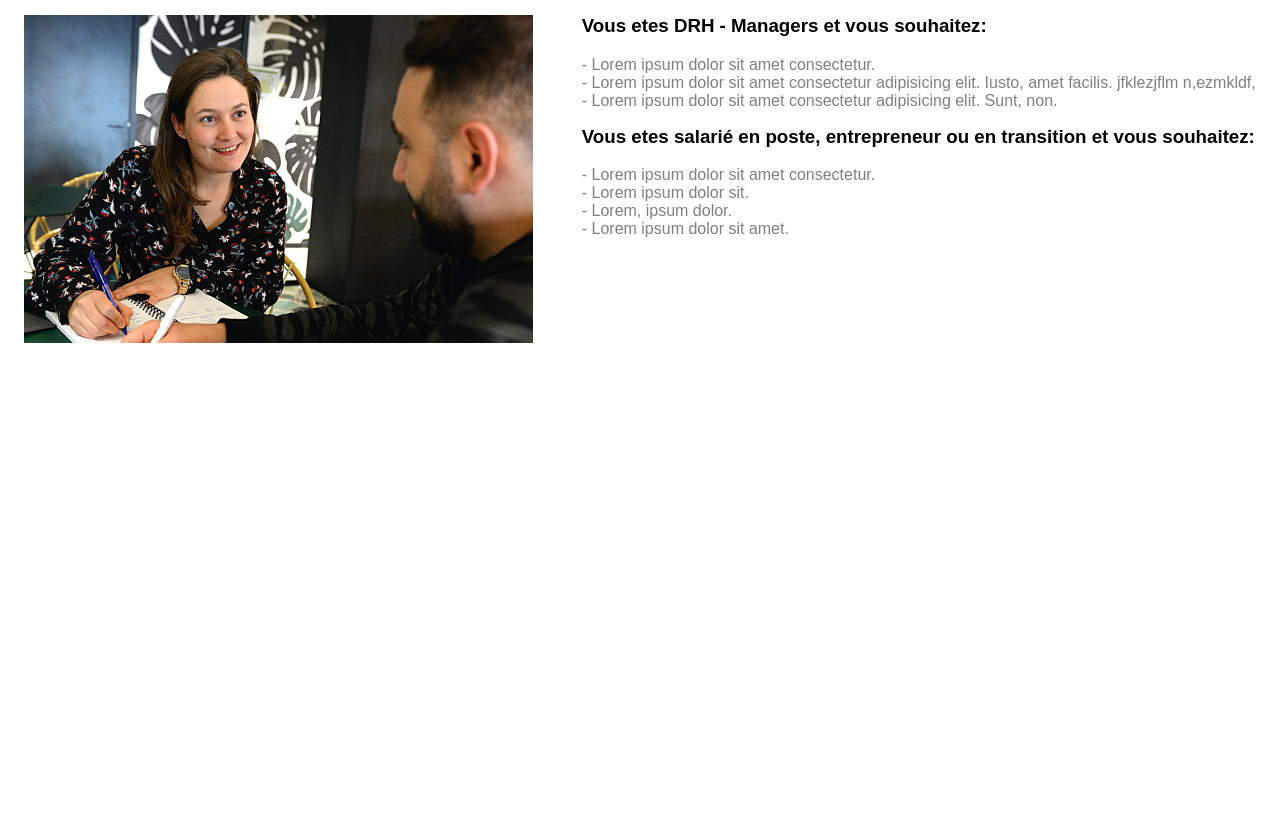
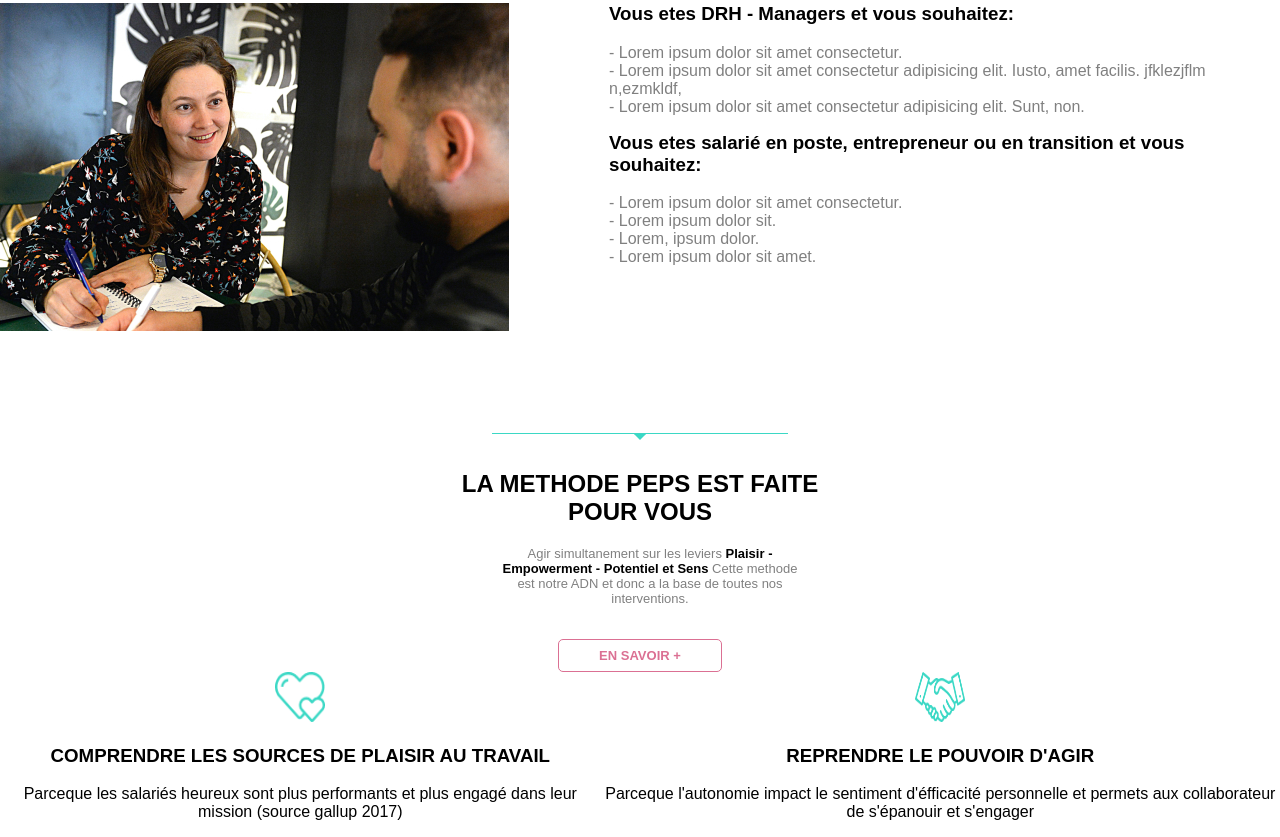
Before and after one commit to Romainperfer33/PROJET---PEPS, a plain HTML site: page index.html in a window 1280 px wide. Shown: the part 718-1555 px from the top of the page. Before the commit the page ends 1061 px from the top, so only its background shows below. Drawn offline with Linux system fonts and the light colour scheme; a web font is replaced by a local one.

Commit message:
Deuxieme commit

```diff
--- a/assets/css/style.css
+++ b/assets/css/style.css
@@ -38,7 +38,7 @@ nav ul {
 
 header .logo {
     padding-right: 400px;
-    height: 80px;
+    height: 60px;
 }
 
 /* ------ MAIN ------ */
@@ -84,7 +84,7 @@ header .logo {
 
 .rh {
     display: flex;
-    justify-content: space-around;
+    justify-content: center;
 }
 
 .col h3{
@@ -98,6 +98,63 @@ header .logo {
     padding-inline-start: 0px;
 }
 
+.col {
+    margin-left: 100px;
+}
 .col li::before{
     content: "- ";
 }
+
+section .ligne {
+    display: block;
+    margin: auto;
+    margin-top: 100px;
+}
+
+/* SECTION 3 */
+.pls {
+    text-align: center;
+    margin-top: 30px;
+    margin-right: 450px;
+    margin-left: 450px;
+}
+.pls p {
+    margin-right: 30px;
+    margin-left: 50px;
+}
+
+.pls p {
+    color: grey;
+    font-size: small;
+}
+
+span {
+    font-weight: bold;
+    color: black;
+}
+
+.pls a {
+    display: inline-block;
+    text-decoration: none;
+    color: palevioletred;
+    border: 1px solid palevioletred;
+    font-weight: bold;
+    font-size: small;
+    padding: 8px;
+    padding-right: 40px;
+    padding-left: 40px;
+    border-radius: 5px;
+    margin-top: 20px
+}
+
+.coeur {
+    display:flex;
+    align-items: stretch;
+    justify-content: center;
+    text-align: center;
+}
+
+.coeur .rab {
+    height: 50px;
+    width: 50px;
+}
--- a/index.html
+++ b/index.html
@@ -57,6 +57,28 @@
                     </ul>
                 </div>
             </div>
+            <img class="ligne" src="assets/img/Ligne.png" alt="">
+        </section>
+
+        <section>
+            <div class="pls">
+            <h2>LA METHODE PEPS EST FAITE POUR VOUS</h2>
+            <p>Agir simultanement sur les leviers <span> Plaisir - Empowerment - Potentiel et Sens </span> Cette methode est notre ADN et donc a la base de toutes nos interventions.</p>
+            <a href="">EN SAVOIR +</a>
+            </div>
+
+            <div class="coeur">
+            <div class="lol">
+            <img class="rab" src="assets/img/coeur.png" alt="logo en coeur">
+            <h3>COMPRENDRE LES SOURCES DE PLAISIR AU TRAVAIL</h3>
+            <p>Parceque les salariés heureux sont plus performants et plus engagé dans leur mission (source gallup 2017)</p>
+            </div>
+            <div class="lol">
+            <img class="rab" src="assets/img/pogné.png" alt="Poigné logo">
+            <h3>REPRENDRE LE POUVOIR D'AGIR</h3>
+            <p>Parceque l'autonomie impact le sentiment d'éfficacité personnelle et permets aux collaborateur de s'épanouir et s'engager</p>
+            </div>
+        </div>
         </section>
     </main>
 </body>
```
Also changed, not shown: assets/img/coeur.png (added), assets/img/fusé.png (added), assets/img/pogné.png (added), assets/img/puzzle.png (added), 3 other files.
